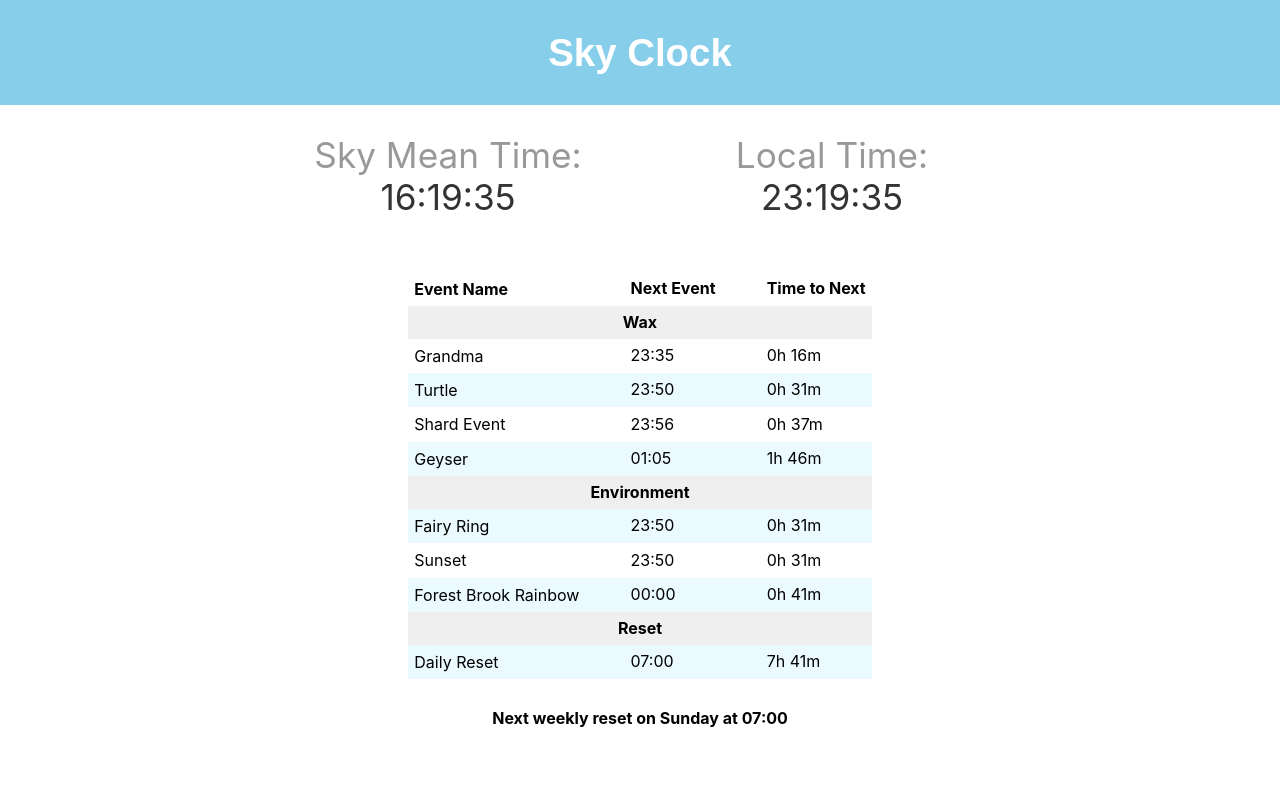
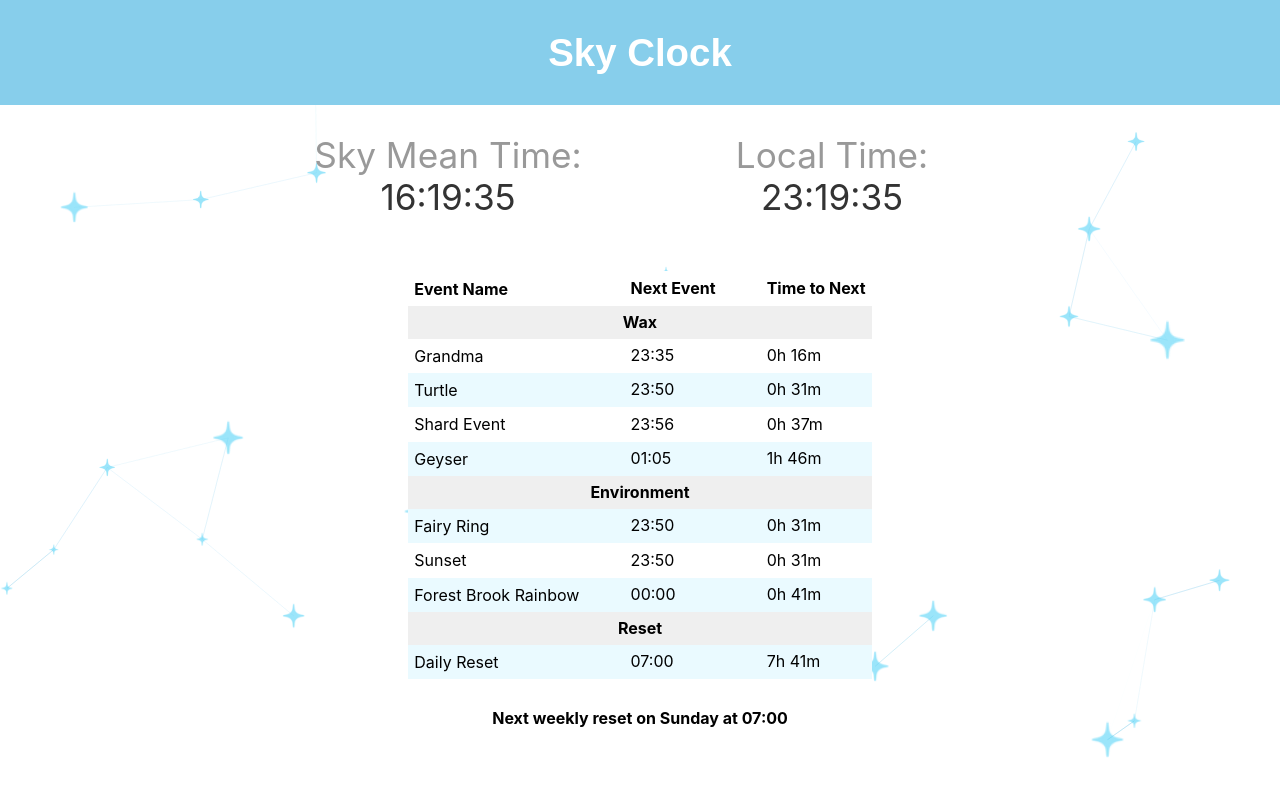
Before and after one commit to cmstead/sky-clock, a React (Create React App) app: page / in a window 1280 px wide. Shown: the top 796 px of the page. Built offline with nearby package versions, Linux system fonts and the light colour scheme.

Commit message:
completed particle background

```diff
--- a/package.json
+++ b/package.json
@@ -10,7 +10,10 @@
     "date-fns-tz": "^1.3.6",
     "react": "^18.2.0",
     "react-dom": "^18.2.0",
+    "react-particles": "^2.1.4",
     "react-scripts": "5.0.1",
+    "react-tsparticles": "^2.1.4",
+    "tsparticles": "^2.1.4",
     "web-vitals": "^2.1.4"
   },
   "scripts": {
--- a/src/App.css
+++ b/src/App.css
@@ -1,7 +1,7 @@
 .App-header {
     text-align: center;
-  background-color: #87CEEB;
-  font-size: 2.4em;;
+    background-color: #87ceeb;
+    font-size: 2.4em;
     color: white;
     font-weight: bold;
     font-family: Arial, Helvetica, sans-serif;
--- a/src/App.js
+++ b/src/App.js
@@ -1,26 +1,24 @@
-import { useEffect, useState } from 'react';
-import './App.css';
-import Clock from './components/clock/Clock';
-import Events from './components/events/Events';
-import WeeklyReset from './components/events/WeeklyReset';
+import { useEffect, useState } from "react";
+import "./App.css";
+import Clock from "./components/clock/Clock";
+import Events from "./components/events/Events";
+import WeeklyReset from "./components/events/WeeklyReset";
+import Particles from "./components/particles-background/particles";
 
 function App() {
     const [currentDate, setCurrentDate] = useState(new Date());
-
     useEffect(() => {
         const interval = setInterval(() => {
             setCurrentDate(new Date());
         }, 1000);
-
         return () => clearInterval(interval);
     });
 
     return (
         <div className="App">
-      <header className="App-header">
-        Sky Clock
-      </header>
-      <div className='main'>
+            <Particles />
+            <header className="App-header">Sky Clock</header>
+            <div className="main">
                 <main>
                     <Clock date={currentDate}></Clock>
                     <Events currentDate={currentDate}></Events>
--- a/src/components/clock/Clock.css
+++ b/src/components/clock/Clock.css
@@ -7,7 +7,8 @@
     padding-bottom: 0.8em;
 }
 
-.clock-display > .label, .clock-display > .time {
+.clock-display > .label,
+.clock-display > .time {
     display: block;
     color: #333;
 }
--- a/src/components/events/Events.css
+++ b/src/components/events/Events.css
@@ -1,6 +1,6 @@
 .events-table {
     text-align: center;
-    padding-top: 1.6em
+    padding-top: 1.6em;
 }
 
 #events {
@@ -8,26 +8,28 @@
 }
 
 .events-table table {
+    background: white;
     border-collapse: collapse;
 }
 
-th, td {
+th,
+td {
     text-align: left;
     margin: 0;
     padding: 0.4em;
-
 }
 
-td + td, th + th {
+td + td,
+th + th {
     padding-left: 2.8em;
     padding-bottom: 0.5em;
 }
 
-tbody tr:nth-child(2n+1) {
+tbody tr:nth-child(2n + 1) {
     background-color: #eafaff;
 }
 
-table tbody tr.heading{
+table tbody tr.heading {
     background-color: #efefef;
 }
 
--- /dev/null
+++ b/src/components/particles-background/particles.css
@@ -0,0 +1,5 @@
+.particles-js {
+    position: fixed;
+    width: auto;
+    z-index: -10;
+}
--- /dev/null
+++ b/src/components/particles-background/particles.js
@@ -0,0 +1,143 @@
+import Particles from "react-particles";
+import { loadFull } from "tsparticles";
+import { useCallback } from "react";
+import BlueStar from "./bluestar.png";
+
+import "./particles.css";
+
+export default function Render() {
+    const particlesInit = useCallback(async (engine) => {
+        console.log(engine);
+        // you can initiate the tsParticles instance (engine) here, adding custom shapes or presets
+        // this loads the tsparticles package bundle, it's the easiest method for getting everything ready
+        // starting from v2 you can add only the features you need reducing the bundle size
+        await loadFull(engine);
+    }, []);
+
+    const particlesLoaded = useCallback(async (container) => {
+        await console.log(container);
+    }, []);
+
+    return (
+        <div className="particles-js">
+            <Particles
+                id="tsparticles"
+                init={particlesInit}
+                loaded={particlesLoaded}
+                options={{
+                    particles: {
+                        number: {
+                            value: 25,
+                            density: {
+                                enable: true,
+                                value_area: 800,
+                            },
+                        },
+                        color: {
+                            value: "#ffffff",
+                        },
+                        shape: {
+                            type: "image",
+                            stroke: {
+                                width: 0,
+                                color: "#000000",
+                            },
+                            polygon: {
+                                nb_sides: 5,
+                            },
+                            image: {
+                                src: BlueStar,
+                                width: 100,
+                                height: 100,
+                            },
+                        },
+                        opacity: {
+                            value: 0.6,
+                            random: false,
+                            anim: {
+                                enable: false,
+                                speed: 1,
+                                opacity_min: 0.1,
+                                sync: false,
+                            },
+                        },
+                        size: {
+                            value: 24,
+                            random: {
+                                enable: true,
+                                minimumValue: 4,
+                            },
+                            anim: {
+                                enable: false,
+                                speed: 40,
+                                size_min: 0.1,
+                                sync: false,
+                            },
+                        },
+                        line_linked: {
+                            enable: true,
+                            distance: 150,
+                            color: "#87ceeb",
+                            opacity: 0.4,
+                            width: 1,
+                        },
+                        move: {
+                            enable: true,
+                            speed: 0.4,
+                            direction: "none",
+                            random: false,
+                            straight: false,
+                            out_mode: "out",
+                            bounce: false,
+                            attract: {
+                                enable: false,
+                                rotateX: 600,
+                                rotateY: 1200,
+                            },
+                        },
+                    },
+                    interactivity: {
+                        detect_on: "window",
+                        events: {
+                            onhover: {
+                                enable: true,
+                                mode: "bubble",
+                            },
+                            onclick: {
+                                enable: true,
+                                mode: "repulse",
+                            },
+                            resize: true,
+                        },
+                        modes: {
+                            grab: {
+                                distance: 400,
+                                line_linked: {
+                                    opacity: 1,
+                                },
+                            },
+                            bubble: {
+                                distance: 200,
+                                size: 25,
+                                duration: 2,
+                                opacity: 8,
+                                speed: 3,
+                            },
+                            repulse: {
+                                distance: 100,
+                                duration: 0.4,
+                            },
+                            push: {
+                                particles_nb: 4,
+                            },
+                            remove: {
+                                particles_nb: 2,
+                            },
+                        },
+                    },
+                    retina_detect: true,
+                }}
+            />
+        </div>
+    );
+}
```
Also changed, not shown: src/components/particles-background/particlesjs-config.json (added, +110 -0 lines), src/components/particles-background/bluestar.png (added), 1 other file (tests, documents, lock files or other folders). Lines whose indentation alone changed are shown as unchanged.
